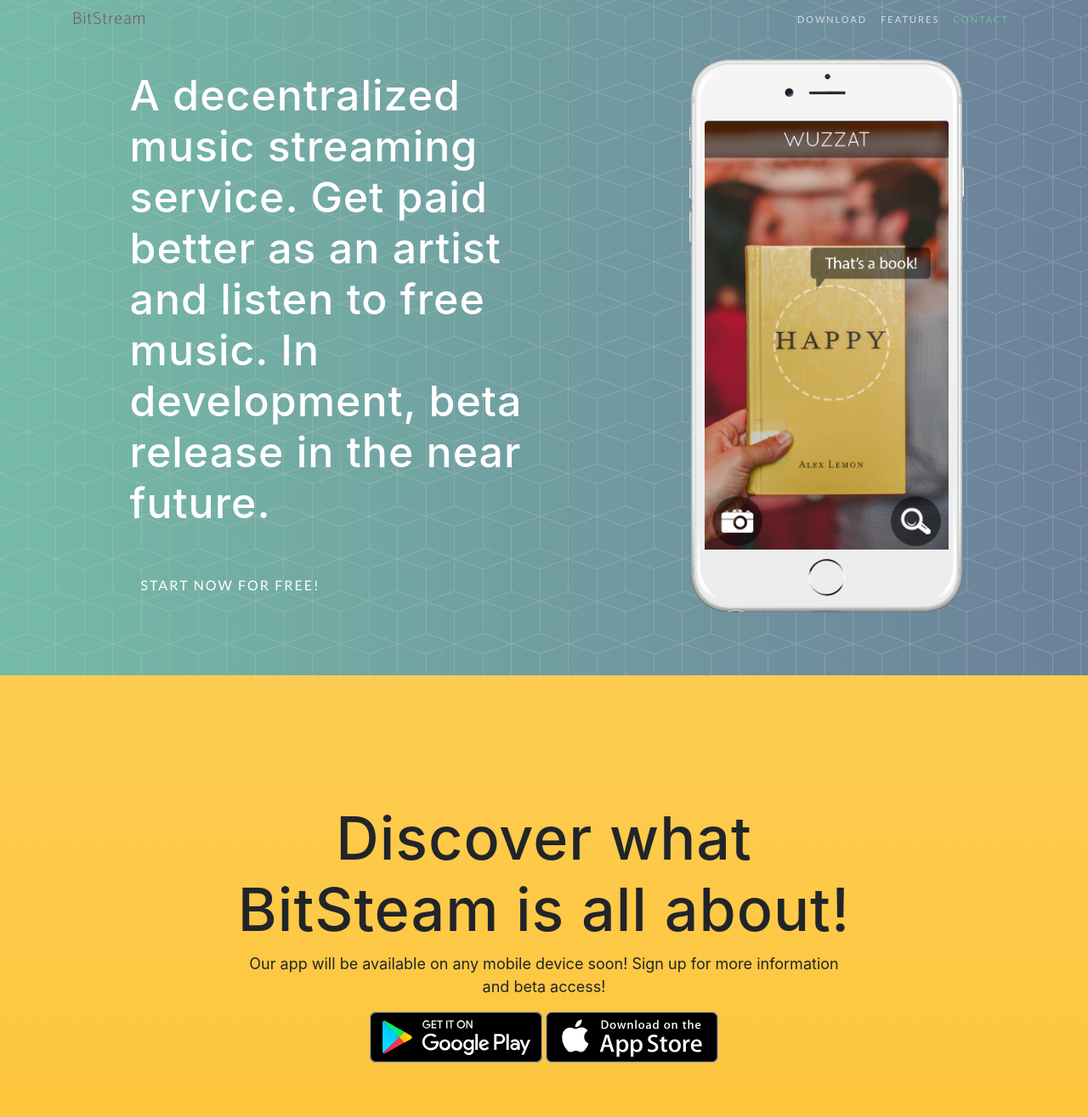
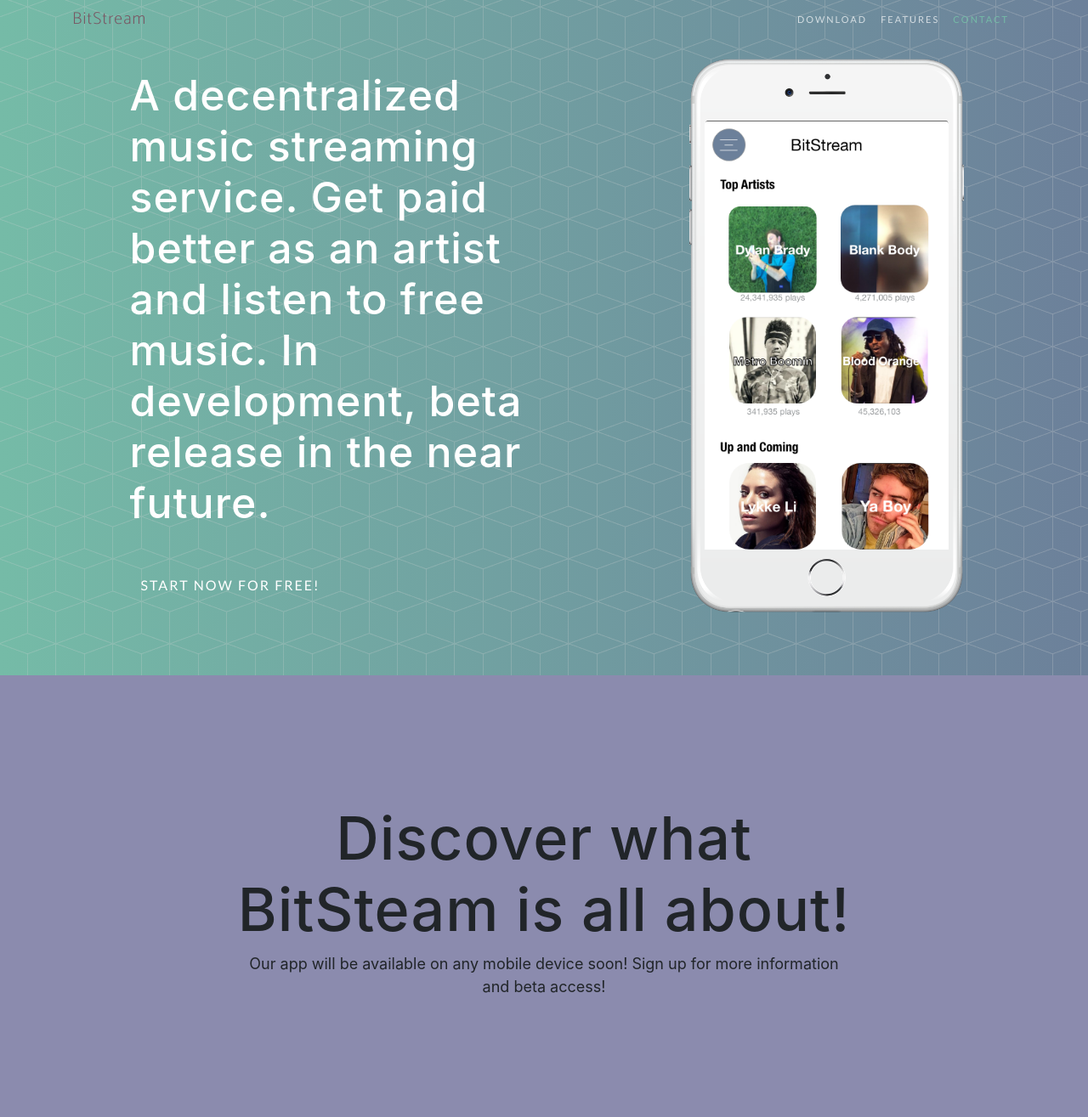
Before and after one commit to Evan650/fairplay.io, a website with bundled scripts: page BitStream/index.html in a window 1280 px wide. Shown: the part 5-1320 px from the top of the page at 85% size. Built offline with nearby package versions, Linux system fonts and the light colour scheme; a web font is replaced by a local one.

Commit message:
Added mock ups of app

```diff
--- a/BitStream/css/new-age.css
+++ b/BitStream/css/new-age.css
@@ -279,7 +279,7 @@
 .bg-primary {
   background: #fdcc52;
   background: -webkit-linear-gradient(#fdcc52, #fdc539);
-  background: linear-gradient(#fdcc52, #fdc539); }
+  background: linear-gradient(#8B8BAE, #8B8BAE); }
 
 .text-primary {
   color: #fdcc52; }
--- a/BitStream/index.html
+++ b/BitStream/index.html
@@ -69,7 +69,7 @@
                 <div class="device">
                   <div class="screen">
                     <!-- Demo image for screen mockup, you can put an image here, some HTML, an animation, video, or anything else! -->
-                    <img src="img/demo-screen-1.jpg" class="img-fluid" alt="">
+                    <img src="img/demo-screen-1.png" class="img-fluid" alt="">
                   </div>
                   <div class="button">
                     <!-- You can hook the "home button" to some JavaScript events or just remove it -->
@@ -88,10 +88,6 @@
           <div class="col-md-8 mx-auto">
             <h2 class="section-heading">Discover what BitSteam is all about!</h2>
             <p>Our app will be available on any mobile device soon! Sign up for more information and beta access! </p>
-            <div class="badges">
-              <a class="badge-link" href="#"><img src="img/google-play-badge.svg" alt=""></a>
-              <a class="badge-link" href="#"><img src="img/app-store-badge.svg" alt=""></a>
-            </div>
           </div>
         </div>
       </div>
@@ -111,7 +107,7 @@
                 <div class="device">
                   <div class="screen">
                     <!-- Demo image for screen mockup, you can put an image here, some HTML, an animation, video, or anything else! -->
-                    <img src="img/demo-screen-1.jpg" class="img-fluid" alt="">
+                    <img src="img/demo-screen-2.png" class="img-fluid" alt="">
                   </div>
                   <div class="button">
                     <!-- You can hook the "home button" to some JavaScript events or just remove it -->
```
Also changed, not shown: BitStream/img/demo-screen-1.jpg (deleted), BitStream/img/demo-screen-1.png (added), BitStream/img/demo-screen-2.png (added).
